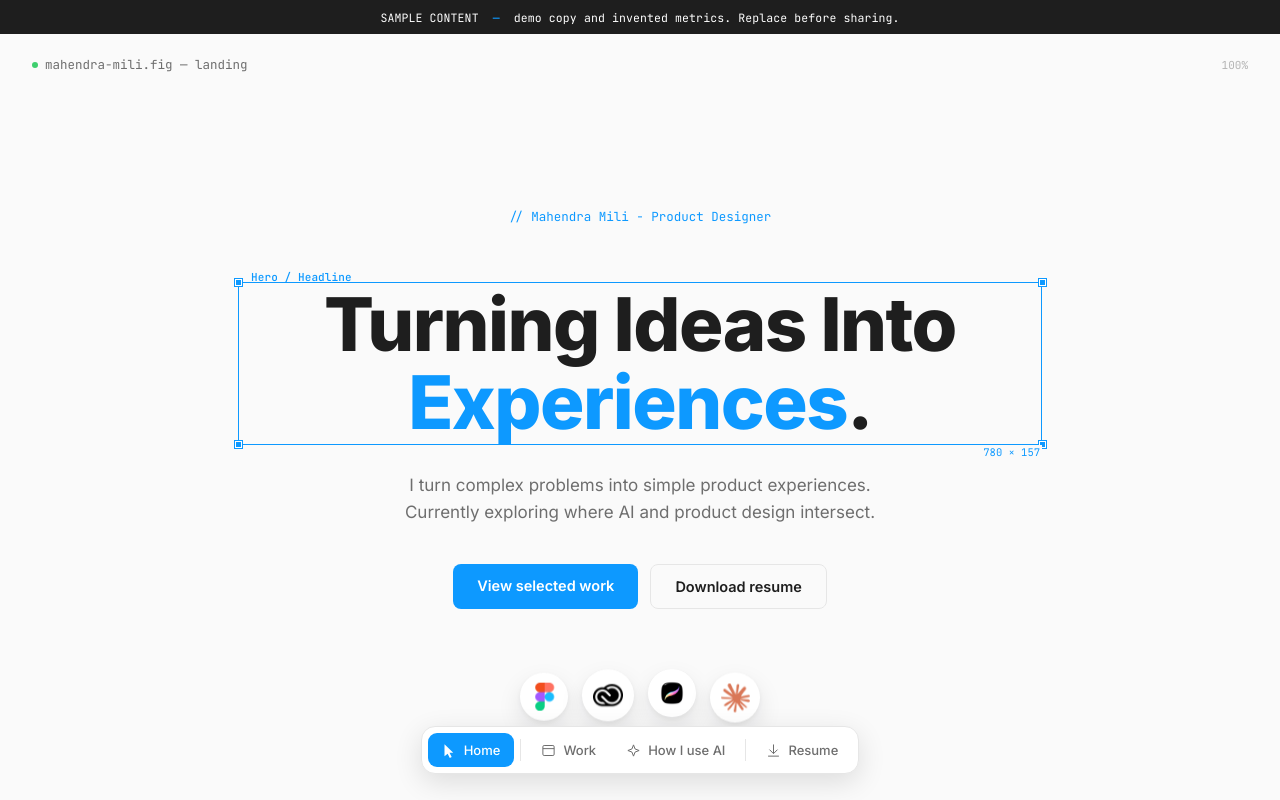
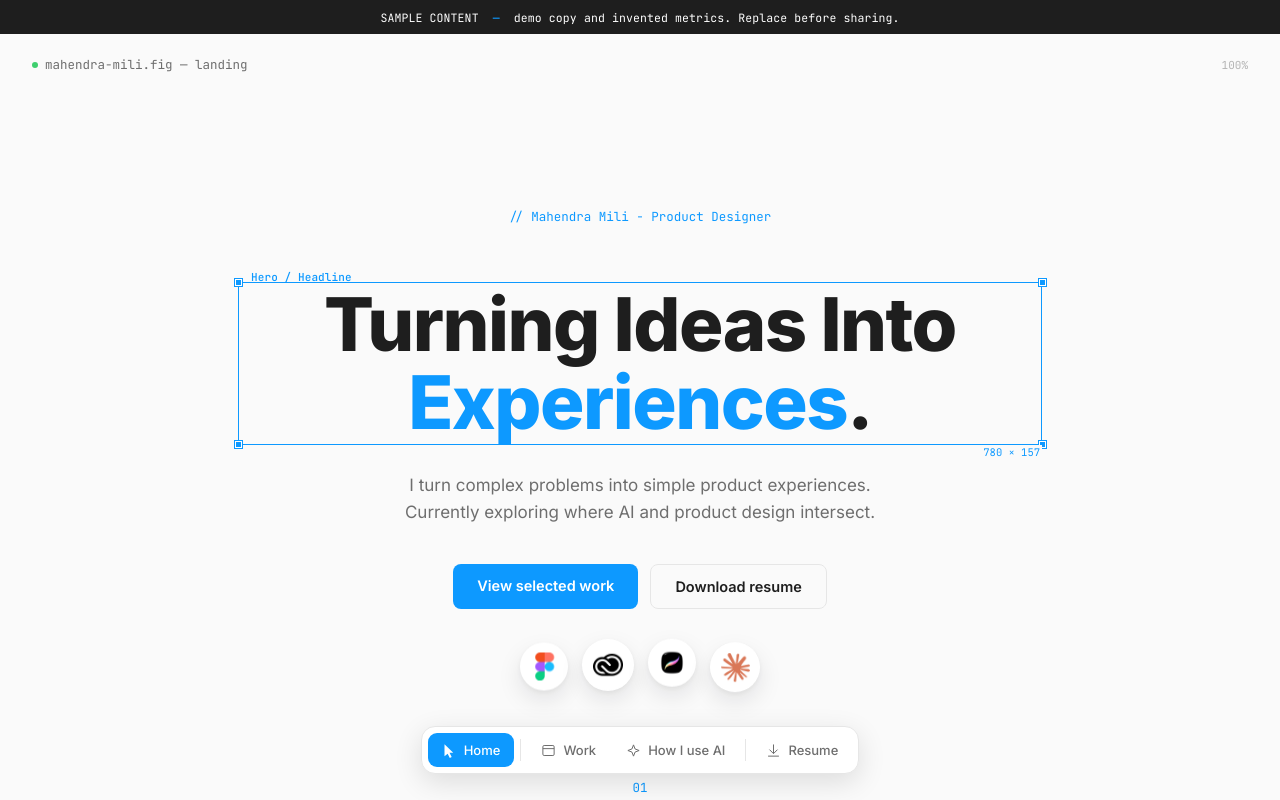
Before and after one commit to leesoosun/Figma_Style_Portfolio, a React (Vite) app: page / in a window 1280 px wide. Shown: the top 800 px of the page. Built offline with nearby package versions, Linux system fonts and the light colour scheme.

Commit message:
Tighten hero bottom padding (130px -> 100px)

```diff
--- a/src/styles/home.css
+++ b/src/styles/home.css
@@ -1,7 +1,7 @@
 /* Page-specific styles for index.html — shared tokens/components live in styles.css */
 
 /* ---------- Hero ---------- */
-.hero{ position:relative; padding-top:190px; padding-bottom:130px; text-align:center; }
+.hero{ position:relative; padding-top:190px; padding-bottom:100px; text-align:center; }
 .hero .eyebrow{
   font-family:var(--mono); font-size:12.5px; color:var(--blue);
   margin-top:-16px; margin-bottom:60px; display:block;
```
